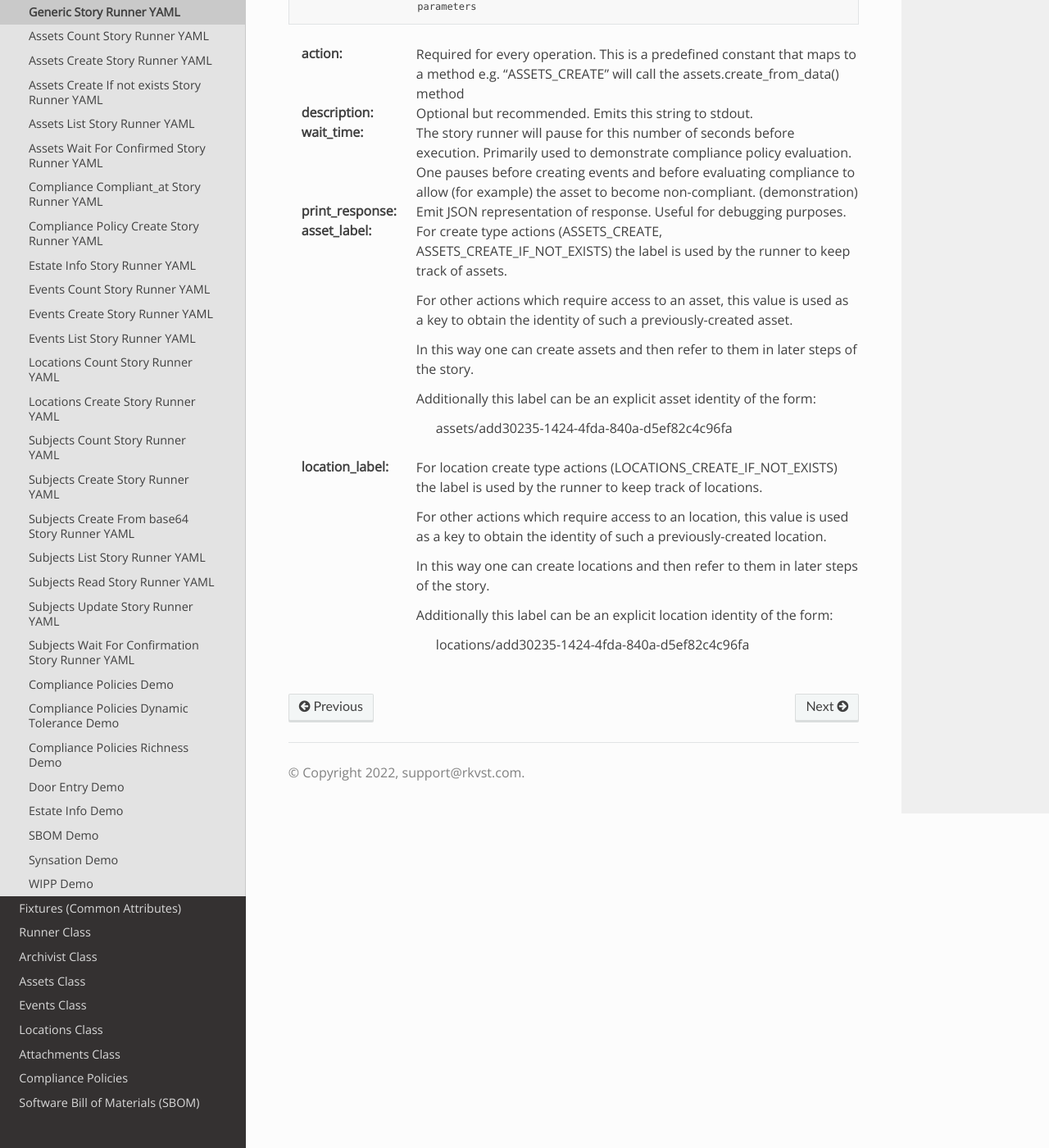
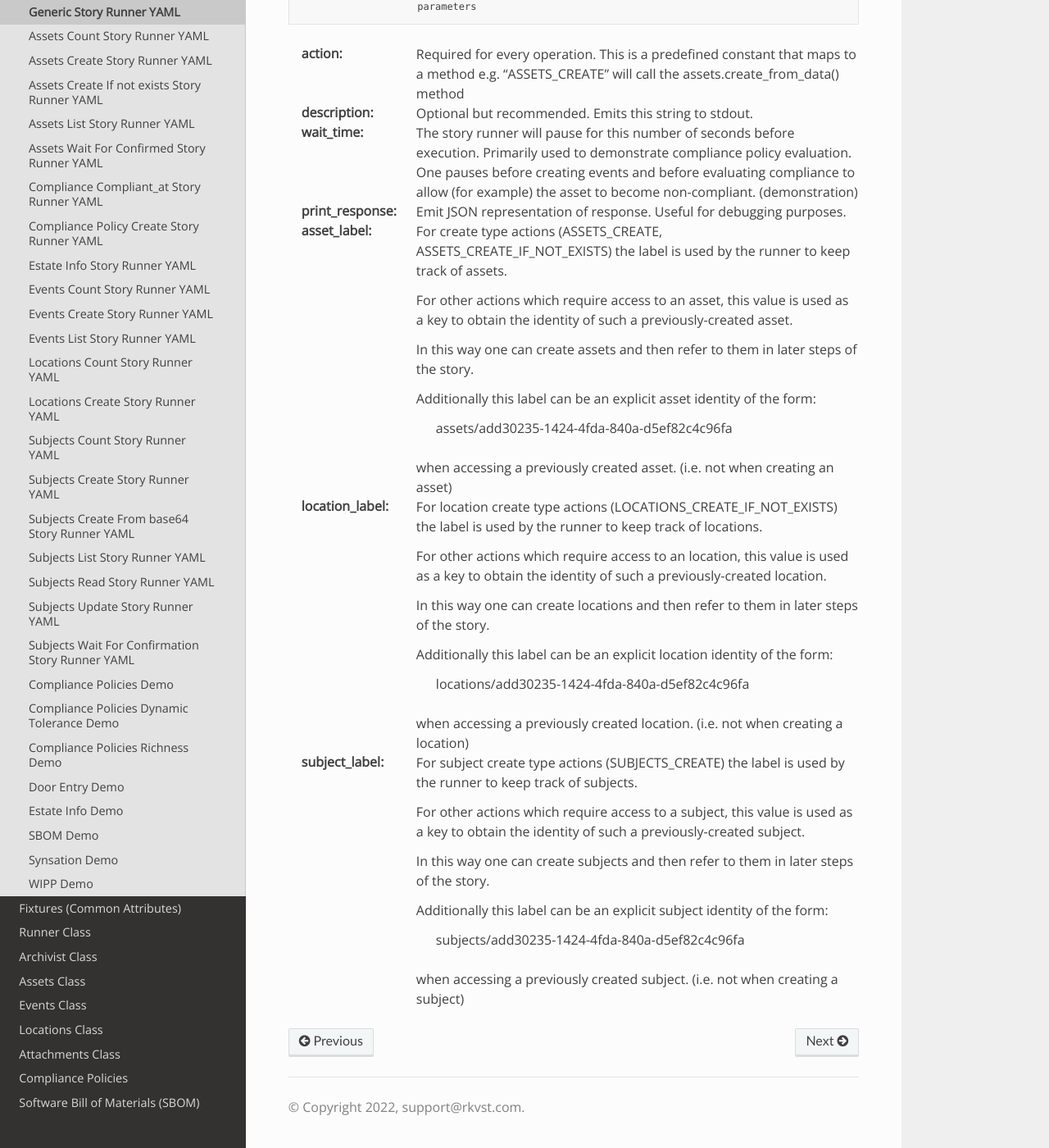
Before and after one commit to datatrails/datatrails-python, a Sphinx documentation site: the page built from docs/runner/generic.rst, in a window 1280 px wide and 1400 px high, scrolled down 463 px. Shown: the whole window at 82% size. Built offline with Sphinx 7.4.7 and the Read the Docs theme 2.0.0, drawn with Linux system fonts in a browser that asks for light colours; the version number could not be read and is left out.

Commit message:
Some minor fixes to docs
Problem:
Missing subject_label and incorrect asset_name

Solution:
Added subject_label and changed asset_name to asset_label

Signed-off-by: Paul Hewlett <phewlett76@gmail.com>

```diff
--- a/docs/runner/events_create.rst
+++ b/docs/runner/events_create.rst
@@ -69,7 +69,7 @@ An example when releasing a software package as an sbom:
       - step:
           action: EVENTS_CREATE
           description: Release YYYYMMDD.1 of Test SBOM for YAML story
-          asset_name: ACME Corporation Detector SAAS
+          asset_label: ACME Corporation Detector SAAS
           print_response: true
         operation: Record
         behaviour: RecordEvidence
@@ -95,7 +95,7 @@ An example when releasing a software package as an sbom attachment:
       - step:
           action: EVENTS_CREATE
           description: Release YYYYMMDD.1 of Test SBOM for YAML story
-          asset_name: ACME Corporation Detector SAAS
+          asset_label: ACME Corporation Detector SAAS
           print_response: true
         operation: Record
         behaviour: RecordEvidence
--- a/docs/runner/generic.rst
+++ b/docs/runner/generic.rst
@@ -53,6 +53,8 @@ Each step follows the same pattern:
 
          assets/add30235-1424-4fda-840a-d5ef82c4c96fa
 
+   when accessing a previously created asset. (i.e. not when creating an asset)
+
 :location_label:
    For location create type actions (LOCATIONS_CREATE_IF_NOT_EXISTS) the label is used
    by the runner to keep track of locations.
@@ -65,3 +67,20 @@ Each step follows the same pattern:
    Additionally this label can be an explicit location identity of the form:
 
          locations/add30235-1424-4fda-840a-d5ef82c4c96fa
+
+   when accessing a previously created location. (i.e. not when creating a location)
+
+:subject_label:
+   For subject create type actions (SUBJECTS_CREATE) the label is used
+   by the runner to keep track of subjects.
+
+   For other actions which require access to a subject, this value is used as a key to
+   obtain the identity of such a previously-created subject.
+
+   In this way one can create subjects and then refer to them in later steps of the story.
+
+   Additionally this label can be an explicit subject identity of the form:
+
+         subjects/add30235-1424-4fda-840a-d5ef82c4c96fa
+
+   when accessing a previously created subject. (i.e. not when creating a subject)
```
